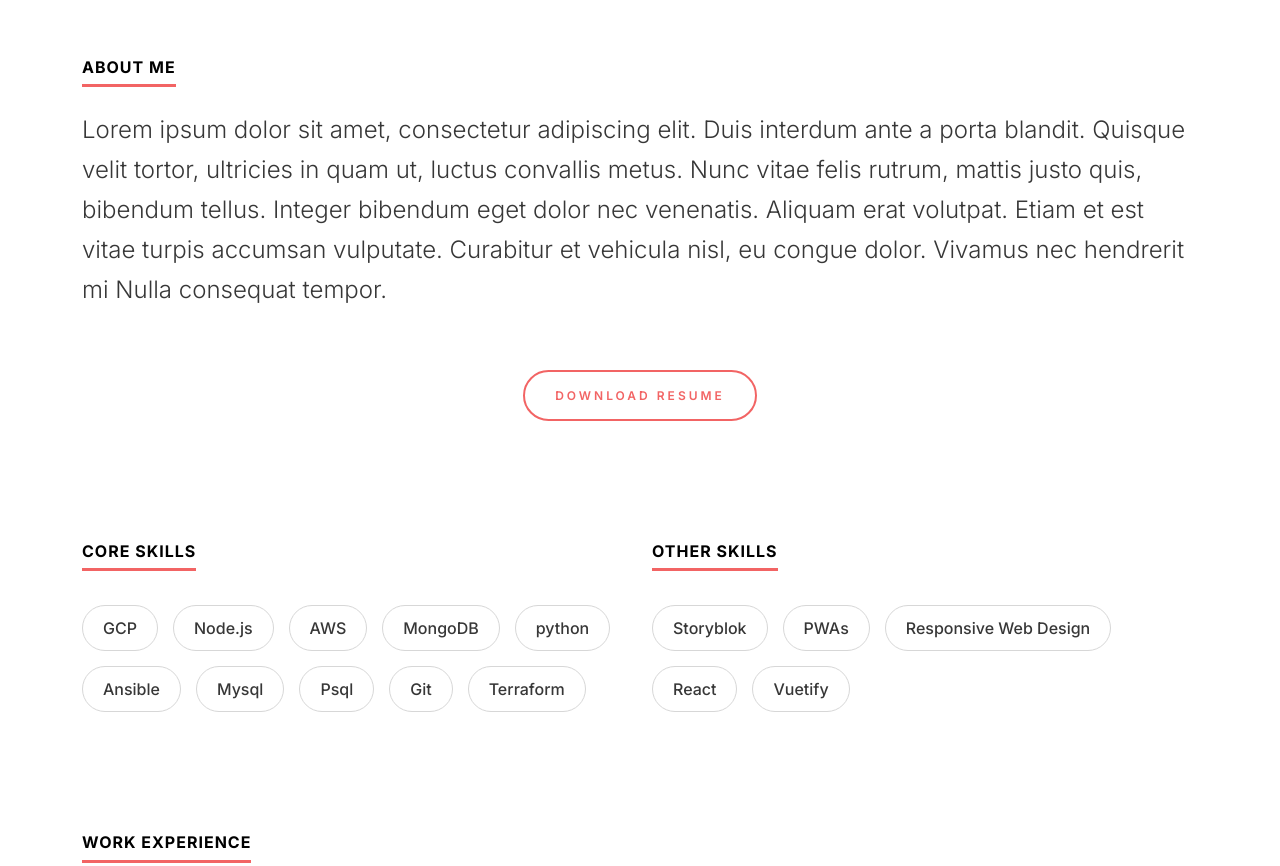
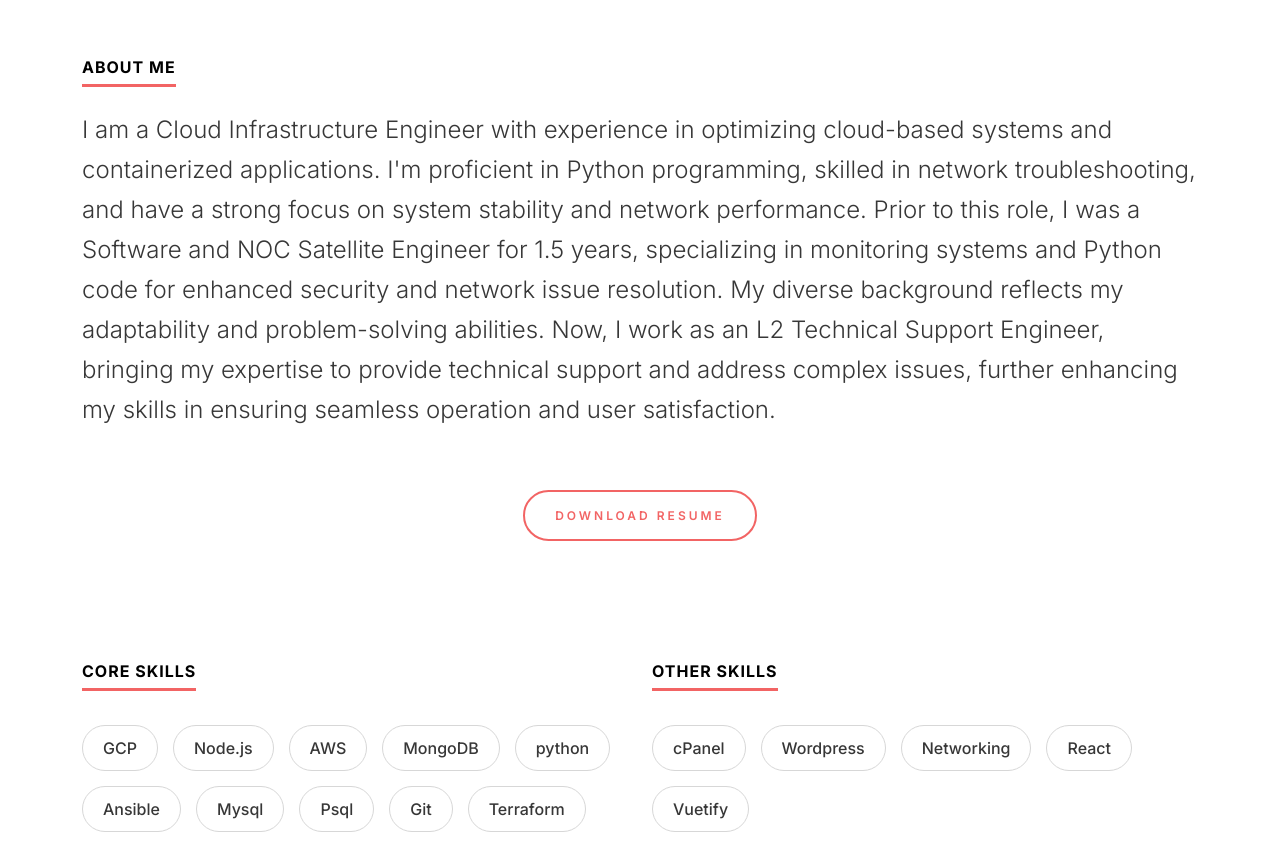
Before and after one commit to adamshaffa/my-protofolio, a plain HTML site: page index.html in a window 1280 px wide. Shown: the part 771-1637 px from the top of the page. Drawn offline with nearby package versions, Linux system fonts and the light colour scheme.

Commit message:
enhance code

```diff
--- a/index.html
+++ b/index.html
@@ -83,7 +83,9 @@
       <div class="container">
         <section>
             <h2 class="ds-heading">About Me</h2>
-            <p>Lorem ipsum dolor sit amet, consectetur adipiscing elit. Duis interdum ante a porta blandit. Quisque velit tortor, ultricies in quam ut, luctus convallis metus. Nunc vitae felis rutrum, mattis justo quis, bibendum tellus. Integer bibendum eget dolor nec venenatis. Aliquam erat volutpat. Etiam et est vitae turpis accumsan vulputate. Curabitur et vehicula nisl, eu congue dolor. Vivamus nec hendrerit mi Nulla consequat tempor.</p>
+            <p>I am a Cloud Infrastructure Engineer with experience in optimizing cloud-based systems and containerized applications. I'm proficient in Python programming, skilled in network troubleshooting, and have a strong focus on system stability and network performance. Prior to this role, I was a Software and NOC Satellite Engineer for 1.5 years, specializing in monitoring systems and Python code for enhanced security and network issue resolution. My diverse background reflects my adaptability and problem-solving abilities.
+
+              Now, I work as an L2 Technical Support Engineer, bringing my expertise to provide technical support and address complex issues, further enhancing my skills in ensuring seamless operation and user satisfaction.</p>
             <div class="ds-button-sec text-center">
                 <a href="#" class="ds-button">Download Resume</a>
             </div>
@@ -114,9 +116,9 @@
           <div class="col-12 col-sm-12 col-md-6 col-lg-6 col-xl-6 col-xxl-6">
             <h2 class="ds-heading">Other Skills</h2>
             <ul class="ds-skills-list">
-              <li>Storyblok</li>
-              <li>PWAs</li>
-              <li>Responsive Web Design</li>
+              <li>cPanel</li>
+              <li>Wordpress</li>
+              <li>Networking</li>
               <li>React</li>
               <li>Vuetify</li>
             </ul>
```
